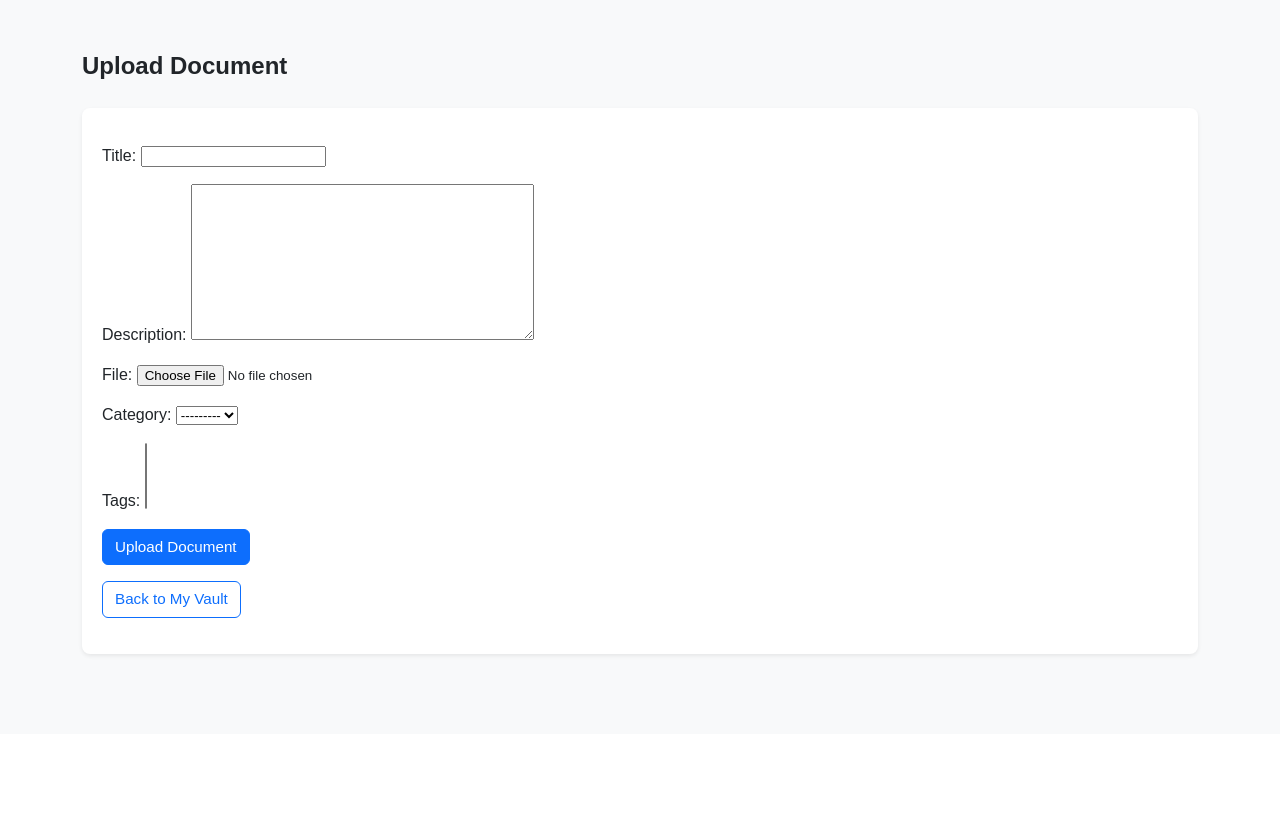
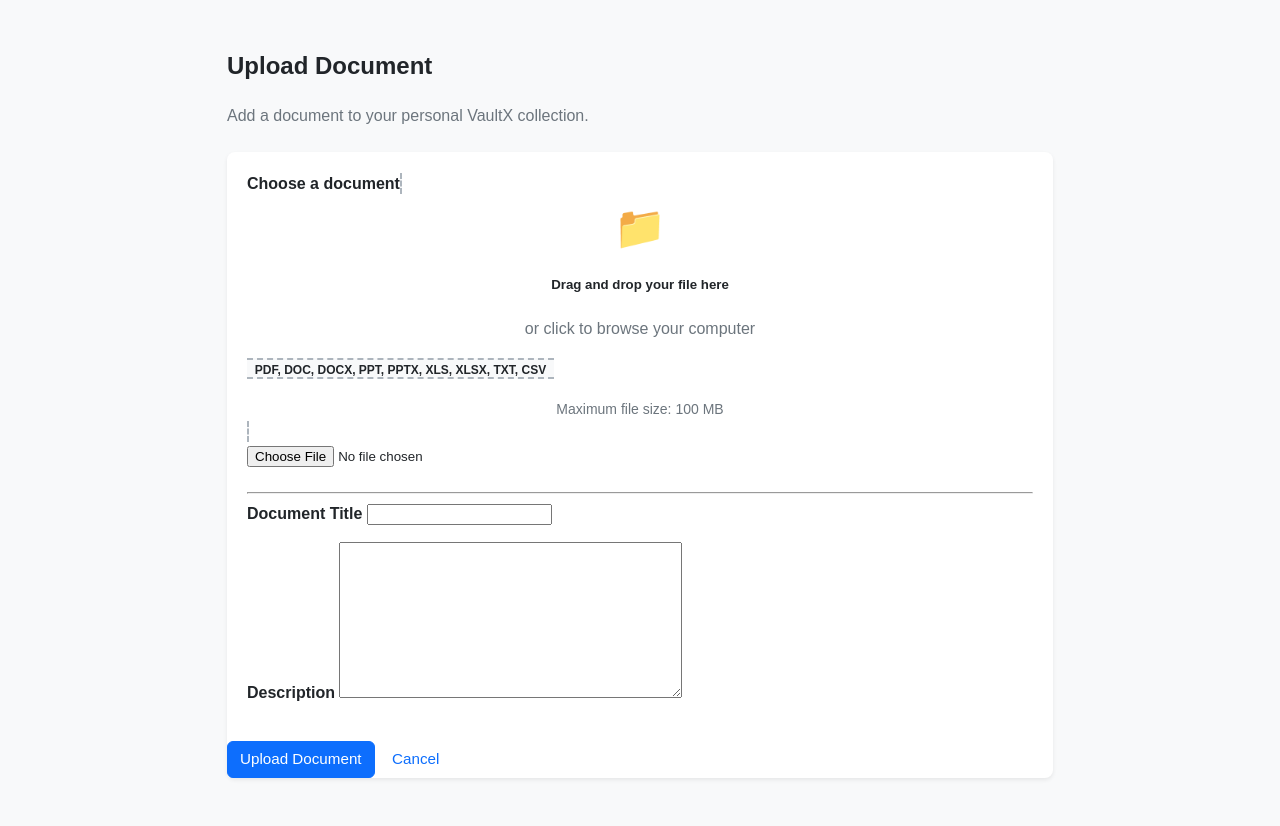
Before and after one commit to RudraFlu/VaultX, a Django app: page /upload/ in a window 1280 px wide. Shown: the part 66-892 px from the top of the page. Before the commit the page ends 723 px from the top, so only its background shows below. Run offline with Django 5.2, Linux system fonts and the light colour scheme; the visitor is signed in with stand-in values (Sample User, id 1); data that the repository does not hold is empty.

Commit message:
Private vault and upload stuff updated

```diff
--- a/documents/urls.py
+++ b/documents/urls.py
@@ -16,4 +16,15 @@ urlpatterns = [
         views.preview_shared_file,
         name="preview_shared_file",
     ),
+    path(
+    "download/<int:pk>/",
+    views.download_document,
+    name="download_document"
+),
+
+path(
+    "delete/<int:pk>/",
+    views.delete_document,
+    name="delete_document"
+),
 ]
--- a/documents/views.py
+++ b/documents/views.py
@@ -9,6 +9,7 @@ from .forms import DocUploadForm
 from .models import Document
 from .services import get_shared_items, resolve_shared_path
 from .search_index import search_documents
+from django.views.decorators.http import require_POST
 PREVIEW_TYPES = {
     ".pdf": "application/pdf",
     ".png": "image/png",
@@ -47,7 +48,37 @@ def upload_doc(request):
         "documents/upload.html",
         {"form": form},
     )
+@login_required
+def download_document(request, pk):
+    document = get_object_or_404(
+        Document,
+        pk=pk,
+        owner=request.user
+    )
 
+    document.downloads += 1
+    document.save(update_fields=["downloads"])
+
+    return FileResponse(
+        document.file.open("rb"),
+        as_attachment=True,
+        filename=document.file.name.split("/")[-1],
+    )
+@login_required
+@require_POST
+def delete_document(request, pk):
+    document = get_object_or_404(
+        Document,
+        pk=pk,
+        owner=request.user
+    )
+
+    document.file.delete(save=False)
+    document.delete()
+
+    messages.success(request, "Document deleted successfully!")
+
+    return redirect("my_vault")
 @login_required
 def my_vault(request):
     doc = Document.objects.filter(owner=request.user).order_by("-created_at")
--- a/templates/documents/upload.html
+++ b/templates/documents/upload.html
@@ -1,35 +1,162 @@
+
 {% extends "base.html" %}
 
 {% block title %}Upload Document | VaultX{% endblock %}
 
 {% block content %}
 
-<div class="container py-5">
+<div class="container py-5" style="max-width: 850px;">
 
-    <h2 class="mb-4">Upload Document</h2>
+    <div class="mb-4">
+        <h2 class="fw-bold">Upload Document</h2>
+        <p class="text-muted">
+            Add a document to your personal VaultX collection.
+        </p>
+    </div>
 
-    <div class="card border-0 shadow-sm">
-        <div class="card-body">
+    <div class="card border-0 shadow-sm rounded-4">
+        <div class="card-body p-4 p-md-5">
 
             <form method="POST" enctype="multipart/form-data">
                 {% csrf_token %}
 
-                {{ form.as_p }}
+                {{ form.non_field_errors }}
 
-                <button type="submit" class="btn btn-primary">
-                    Upload Document
-                </button>
+                <div class="mb-4">
+                    <label class="form-label fw-semibold">Choose a document</label>
+
+                    <label for="{{ form.file.id_for_label }}"
+                           id="drop-area"
+                           class="w-100 text-center p-5 rounded-4"
+                           style="border: 2px dashed #adb5bd; cursor: pointer; background: #f8f9fa;">
+
+                        <div class="mb-3">
+                            <span style="font-size: 42px;">📁</span>
+                        </div>
+
+                        <h5 class="fw-semibold">Drag and drop your file here</h5>
+                        <p class="text-muted mb-2">
+                            or click to browse your computer
+                        </p>
+
+                        <span class="badge bg-light text-dark border">
+                            PDF, DOC, DOCX, PPT, PPTX, XLS, XLSX, TXT, CSV
+                        </span>
+
+                        <p class="small text-muted mt-3 mb-0">
+                            Maximum file size: 100 MB
+                        </p>
+
+                    </label>
+
+                    <div class="d-none">
+                        {{ form.file }}
+                    </div>
+
+                    <div id="file-info" class="mt-3 small text-success fw-semibold"></div>
+
+                    {% for error in form.file.errors %}
+                        <div class="text-danger small mt-2">{{ error }}</div>
+                    {% endfor %}
+                </div>
+
+                <hr class="my-4">
+
+                <div class="mb-3">
+                    <label for="{{ form.title.id_for_label }}"
+                           class="form-label fw-semibold">
+                        Document Title
+                    </label>
+
+                    {{ form.title }}
+
+                    {% for error in form.title.errors %}
+                        <div class="text-danger small">{{ error }}</div>
+                    {% endfor %}
+                </div>
+
+                <div class="mb-3">
+                    <label for="{{ form.description.id_for_label }}"
+                           class="form-label fw-semibold">
+                        Description
+                    </label>
+
+                    {{ form.description }}
+
+                    {% for error in form.description.errors %}
+                        <div class="text-danger small">{{ error }}</div>
+                    {% endfor %}
+                </div>
+
+                    {% for error in form.tags.errors %}
+                        <div class="text-danger small">{{ error }}</div>
+                    {% endfor %}
+                </div>
+
+                <div class="d-flex flex-wrap gap-2">
+                    <button type="submit" class="btn btn-primary px-4 py-2">
+                        Upload Document
+                    </button>
+
+                    <a href="{% url 'my_vault' %}"
+                       class="btn btn-outline-secondary px-4 py-2">
+                        Cancel
+                    </a>
+                </div>
+
             </form>
-
-            <p class="mt-3">
-                <a href="{% url 'my_vault' %}" class="btn btn-outline-primary">
-                    Back to My Vault
-                </a>
-            </p>
 
         </div>
     </div>
 
 </div>
 
+<script>
+    const fileInput = document.getElementById(
+        "{{ form.file.id_for_label }}"
+    );
+
+    const dropArea = document.getElementById("drop-area");
+    const fileInfo = document.getElementById("file-info");
+
+    function displayFile(file) {
+        if (!file) {
+            fileInfo.textContent = "";
+            return;
+        }
+
+        const size = (file.size / (1024 * 1024)).toFixed(2);
+
+        fileInfo.textContent =
+            "Selected: " + file.name + " (" + size + " MB)";
+    }
+
+    fileInput.addEventListener("change", function () {
+        displayFile(this.files[0]);
+    });
+
+    dropArea.addEventListener("dragover", function (event) {
+        event.preventDefault();
+        dropArea.style.borderColor = "#0d6efd";
+        dropArea.style.background = "#eaf2ff";
+    });
+
+    dropArea.addEventListener("dragleave", function () {
+        dropArea.style.borderColor = "#adb5bd";
+        dropArea.style.background = "#f8f9fa";
+    });
+
+    dropArea.addEventListener("drop", function (event) {
+        event.preventDefault();
+
+        dropArea.style.borderColor = "#adb5bd";
+        dropArea.style.background = "#f8f9fa";
+
+        if (event.dataTransfer.files.length) {
+            fileInput.files = event.dataTransfer.files;
+            displayFile(fileInput.files[0]);
+        }
+    });
+</script>
+
 {% endblock %}
```
Also changed, not shown: templates/documents/my_vault.html (+27 -2 lines), 1 other file.
